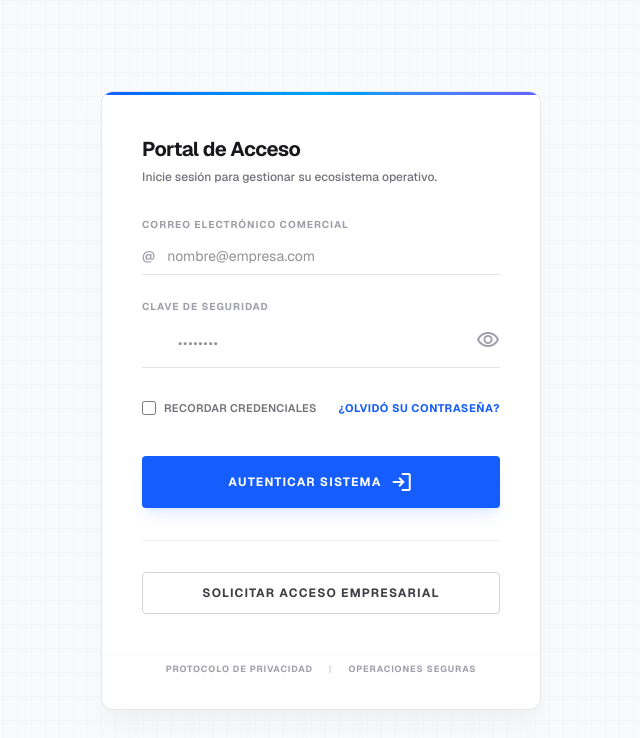
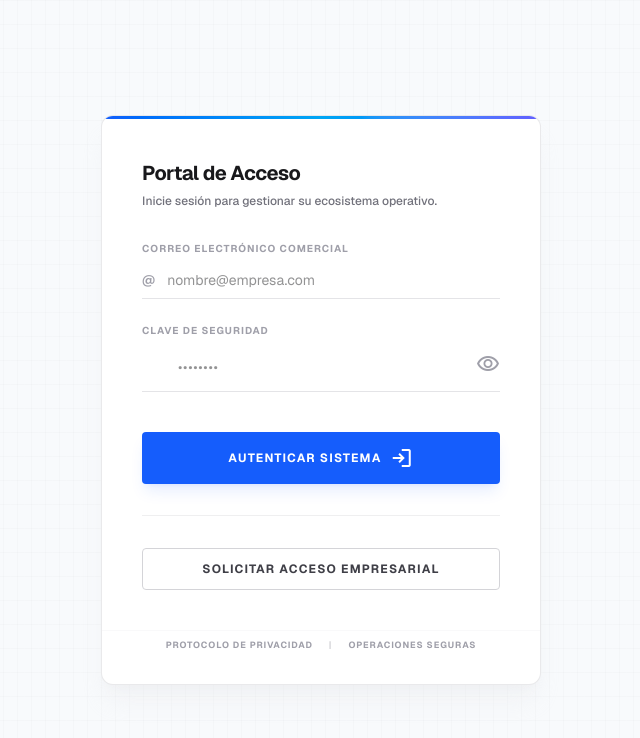
Before and after one commit to CruzBas/nora_collections, a Next.js app: page / in a window 1280 px wide. Shown: the top 738 px of the page, without its empty margins (319-959 px from the left). Built offline with nearby package versions, Linux system fonts and the light colour scheme; no server answers.

Commit message:
refactor: remove remember me checkbox and forgot password link from login page

```diff
--- a/app/page.tsx
+++ b/app/page.tsx
@@ -117,26 +117,7 @@ export default function Home() {
               </div>
             </div>
 
-            {/* Casilla de verificación y enlace de contraseña olvidada */}
-            <div className="flex items-center justify-between mt-2">
-              <label className="flex items-center gap-2 cursor-pointer select-none">
-                <input
-                  type="checkbox"
-                  checked={remember}
-                  onChange={(e) => setRemember(e.target.checked)}
-                  className="rounded border-zinc-300 text-blue-600 focus:ring-blue-500/30 h-3.5 w-3.5"
-                />
-                <span className="text-[11px] font-semibold text-zinc-500 tracking-wide uppercase select-none">
-                  Recordar credenciales
-                </span>
-              </label>
-              <a
-                href="#"
-                className="text-[11px] font-bold text-blue-600 hover:text-blue-700 tracking-wider uppercase transition-colors"
-              >
-                ¿Olvidó su contraseña?
-              </a>
-            </div>
+
 
             {/* Botón de envío */}
             <button
```
